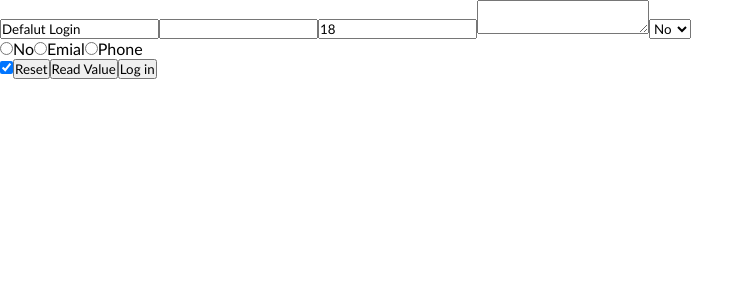
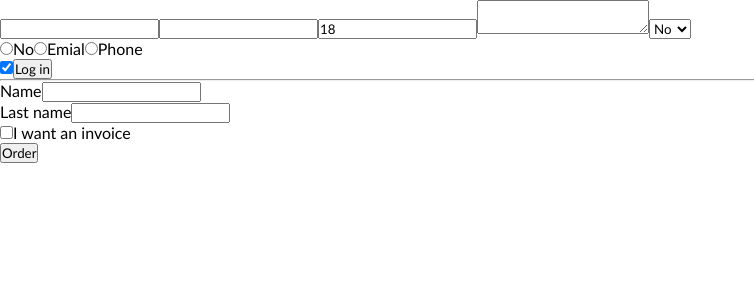
Before and after one commit to majcherrr87/MegaK_Frontowcy_React, a React (Vite) app: page / in a window 1280 px wide. Shown: the top 300 px of the page, without its empty margins (0-754 px from the left). Built offline with nearby package versions, Linux system fonts and the light colour scheme.

Commit message:
finish home work

```diff
--- a/src/App.tsx
+++ b/src/App.tsx
@@ -1,5 +1,5 @@
-import { useEffect } from 'react'
 import { useForm } from 'react-hook-form'
+import { HomeWork } from './component/HomeWork'
 
 type FormData = {
 	login: string
@@ -15,9 +15,6 @@ export const App = () => {
 	const {
 		register,
 		handleSubmit,
-		reset,
-		getValues,
-		setValue,
 		watch,
 		formState: { errors },
 	} = useForm<FormData>({
@@ -32,21 +29,11 @@ export const App = () => {
 	const onSubmit = (data: FormData) => {
 		console.log(data)
 	}
-	console.log(errors)
-
-	const resetForm = () => {
-		reset({}, { keepValues: true })
-	}
-	const readValues = () => {
-		console.log(getValues())
-	}
-	useEffect(() => {
-		setValue('login', 'Defalut Login')
-	}, [])
 
 	const afreementValue = watch('agreement')
 
 	return (
+		<>
 			<form onSubmit={handleSubmit(onSubmit)}>
 				<input {...register('login', { required: true, minLength: 3 })} />
 				{errors.login && errors.login.type === 'required' ? (
@@ -77,16 +64,13 @@ export const App = () => {
 					</label>
 				</div>
 				<input type="checkbox" {...register('agreement')} />
-			<button type="button" onClick={resetForm}>
-				Reset
-			</button>
-			<button type="button" onClick={readValues}>
-				Read Value
-			</button>
+
 				<button type="submit">Log in</button>
 				{!afreementValue ? (
 					<p>You need to read this file first: www.example.com/terms</p>
 				) : null}
 			</form>
+			<HomeWork />
+		</>
 	)
 }
--- /dev/null
+++ b/src/component/HomeWork.tsx
@@ -0,0 +1,81 @@
+import { useState } from 'react'
+import { useForm } from 'react-hook-form'
+
+type FormData = {
+	name: string
+	lastname: string
+	invoice: boolean
+	nip?: number
+}
+
+export const HomeWork = () => {
+	const {
+		register,
+		handleSubmit,
+		watch,
+		formState: { errors },
+	} = useForm<FormData>()
+	const [submittedData, setSubmittedData] = useState<FormData>()
+
+	const onSubmit = (data: FormData) => {
+		setSubmittedData(data)
+	}
+	const invoiceNeeded = watch('invoice')
+
+	return (
+		<div>
+			<hr />
+			<form onSubmit={handleSubmit(onSubmit)}>
+				<div>
+					<label htmlFor="name">Name</label>
+					<input
+						type="text"
+						id="name"
+						{...register('name', { required: true })}
+					/>
+					{errors.name && (
+						<span style={{ color: 'red' }}>Field is required</span>
+					)}
+				</div>
+				<div>
+					<label htmlFor="lastname">Last name</label>
+					<input
+						type="text"
+						id="lastname"
+						{...register('lastname', { required: true })}
+					/>
+					{errors.lastname && (
+						<span style={{ color: 'red' }}>Field is required</span>
+					)}
+				</div>
+				<div>
+					<label htmlFor="invoice">
+						<input type="checkbox" id="invoice" {...register('invoice')} />I
+						want an invoice
+					</label>
+				</div>
+				{invoiceNeeded && (
+					<div>
+						<label htmlFor="nip">NIP</label>
+						<input
+							type="text"
+							id="nip"
+							{...register('nip', { required: invoiceNeeded, minLength: 10 })}
+						/>
+						{errors.nip && (
+							<span style={{ color: 'red' }}>min length is 10</span>
+						)}
+					</div>
+				)}
+
+				<button type="submit">Order</button>
+			</form>
+			{submittedData && (
+				<p>
+					Name {submittedData.name} Lastname {submittedData.lastname}
+					{submittedData.invoice && `NIP ${submittedData.nip}`}
+				</p>
+			)}
+		</div>
+	)
+}
```
Lines whose indentation alone changed are shown as unchanged.
